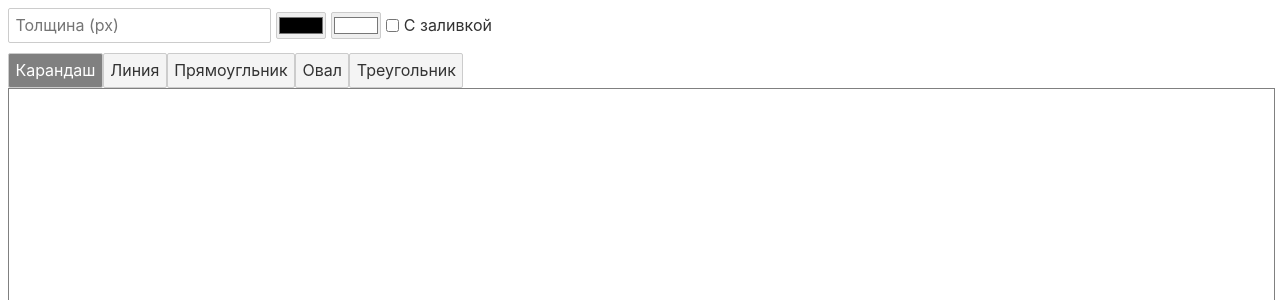
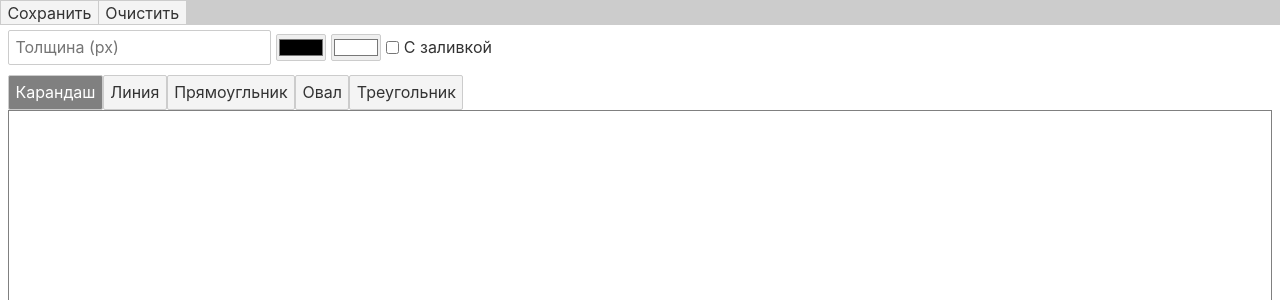
Before and after one commit to yan-kahanov/paint, a Svelte app: page / in a window 1280 px wide. Shown: the top 300 px of the page. Built offline with nearby package versions, Linux system fonts and the light colour scheme.

Commit message:
added toolbar

```diff
--- a/public/global.css
+++ b/public/global.css
@@ -8,6 +8,7 @@ body {
 	color: #333;
 	margin: 0;
 	padding: 8px;
+	padding-top: 30px;
 	box-sizing: border-box;
 	font-family: -apple-system, BlinkMacSystemFont, "Segoe UI", Roboto, Oxygen-Sans, Ubuntu, Cantarell, "Helvetica Neue", sans-serif;
 }
--- a/src/App.svelte
+++ b/src/App.svelte
@@ -1,6 +1,7 @@
 <script>
   import { onMount } from "svelte";
   import Figures from "./components/Figures.svelte";
+  import Toolbar from "./components/Toolbar.svelte";
 
   let canvasScreenshot;
 
@@ -19,11 +20,14 @@
   onMount(() => {
     ctx = canvas.getContext("2d");
     resize();
+
+    ctx.fillStyle = '#FFFFFF'
+    ctx.fillRect(0, 0, ctx.canvas.width, ctx.canvas.height);
   });
 
   function resize() {
-    ctx.canvas.width = window.innerWidth - 15;
-    ctx.canvas.height = window.innerHeight - 100;
+    ctx.canvas.width = window.innerWidth - canvas.offsetLeft - 10;
+    ctx.canvas.height = window.innerHeight - canvas.offsetTop - 10;
   }
 
   function setPosition(e) {
@@ -112,6 +116,7 @@
 
 <main>
   <div>
+    <Toolbar {ctx} {canvas} setCanvasScreenshot={setCanvasScreenshot}/>
     <div class="panel-top">
       <input
         class="input-line-width"
--- /dev/null
+++ b/src/components/Toolbar.svelte
@@ -0,0 +1,50 @@
+<script>
+    export let ctx = null
+    export let canvas = null
+    export let setCanvasScreenshot = () => {}
+
+    const downloadImage = () => {
+        var link = document.createElement('a');
+        link.download = 'paint.jpg';
+        link.href = canvas.toDataURL()
+        link.click();
+    }
+
+    const clearCanvas = () => {
+        ctx.fillStyle = '#FFFFFF';
+        ctx.fillRect(
+            0,
+            0,
+            ctx.canvas.width,
+            ctx.canvas.height
+        );
+        setCanvasScreenshot()
+    }
+</script>
+
+<div class="wrapper">
+    <button class="item" on:click={downloadImage}>Сохранить</button>
+    <button class="item" on:click={clearCanvas}>Очистить</button>
+</div>
+
+<style>
+    .wrapper{
+        position: fixed;
+        top: 0;
+        left: 0;
+        right: 0;
+        display: flex;
+        height: 25px;
+        background-color: #ccc;
+    }
+    .item{
+        display: flex;
+        justify-content: center;
+        align-items: center;
+        font-size: 16px;
+        border-radius: 0;
+    }
+    .item:nth-child(n+2) {
+        margin-left: -1px;
+    }
+</style>
```
